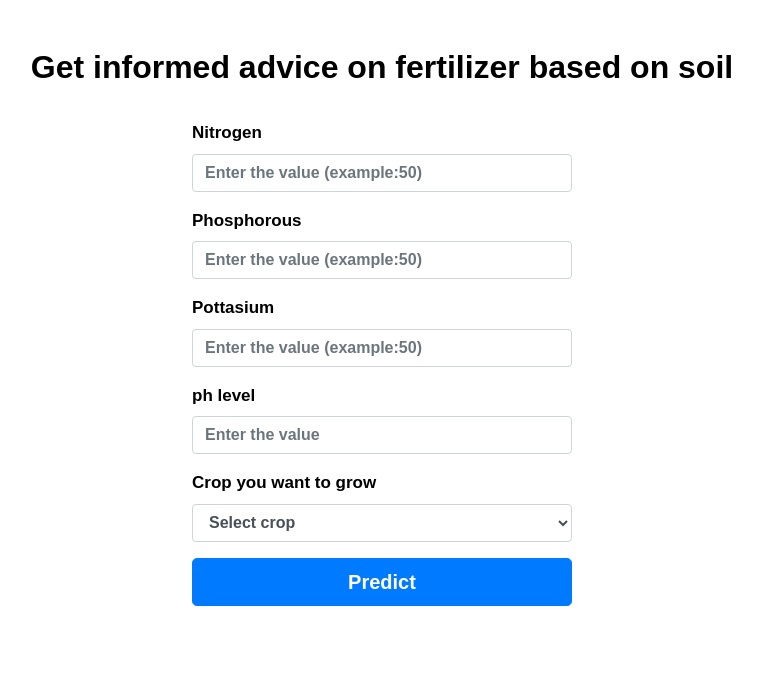
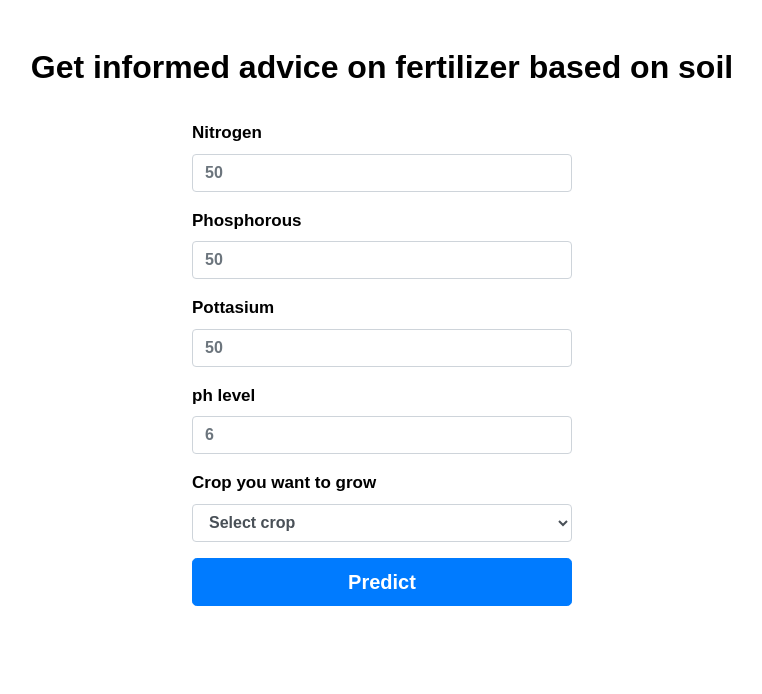
Before and after one commit to amnindersingh12/Help-to-farmers, a Flask app: page /fertilizer in a window 1280 px wide. Shown: the part 56-750 px from the top of the page, without its empty margins (258-1020 px from the left). Run offline with Flask 2, Linux system fonts and the light colour scheme; parts of the project's set-up code (start-up, migrations or seed data) failed here and were passed over; some libraries are stand-ins or nearby versions; some web fonts are replaced.

Commit message:
fixing placeholders

```diff
--- a/templates/fertilizer.html
+++ b/templates/fertilizer.html
@@ -26,7 +26,7 @@
         class="form-control"
         id="Nitrogen"
         name="nitrogen"
-        placeholder="Enter the value (example:50)"
+        placeholder="50"
         style="font-weight: bold"
         required
       />
@@ -40,7 +40,7 @@
         class="form-control"
         id="Phosphorous"
         name="phosphorous"
-        placeholder="Enter the value (example:50)"
+        placeholder="50"
         style="font-weight: bold"
         required
       />
@@ -53,7 +53,7 @@
         class="form-control"
         id="Pottasium"
         name="pottasium"
-        placeholder="Enter the value (example:50)"
+        placeholder="50"
         style="font-weight: bold"
         required
       />
@@ -65,7 +65,7 @@
         class="form-control"
         id="ph"
         name="ph"
-        placeholder="Enter the value"
+        placeholder="6"
         style="font-weight: bold"
         required
       />
```
